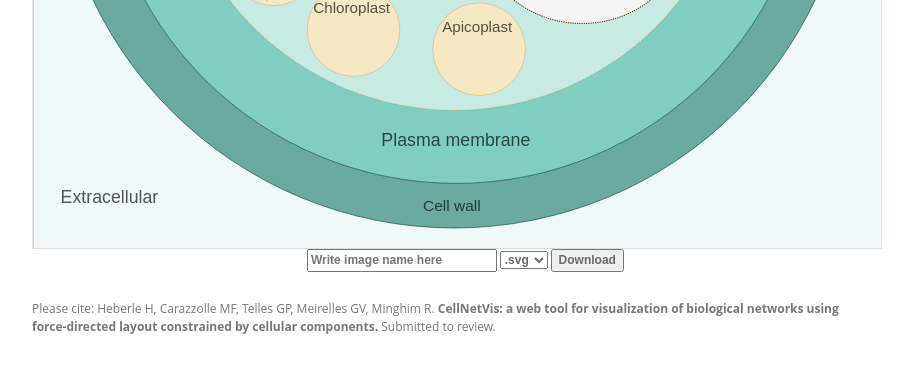
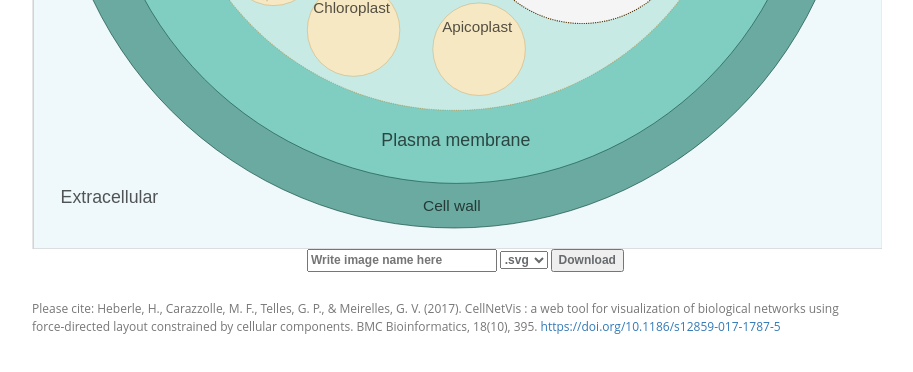
Before and after one commit to heberleh/cellnetvis, a plain HTML site: page web/index.html in a window 1280 px wide. Shown: the part 673-1045 px from the top of the page, without its empty margins (333-1246 px from the left). Drawn offline with nearby package versions, Linux system fonts and the light colour scheme.

Commit message:
updating citation

```diff
--- a/web/index.html
+++ b/web/index.html
@@ -614,9 +614,9 @@ Those that have employed the tool CellNetVis should mention:
                 <footer class="footer">
                         <br>
                         <p class="text-muted">Please cite:
-                            Heberle H, Carazzolle MF, Telles GP, Meirelles GV, Minghim R.
-                            <b>CellNetVis: a web tool for visualization of biological networks using force-directed layout constrained by cellular components.</b>
-                            Submitted to review.
+                            Heberle, H., Carazzolle, M. F., Telles, G. P., & Meirelles, G. V. (2017).
+                            CellNetVis : a web tool for visualization of biological networks using force-directed layout constrained by cellular components.
+                            BMC Bioinformatics, 18(10), 395. <a target="_blank" href="https://doi.org/10.1186/s12859-017-1787-5">https://doi.org/10.1186/s12859-017-1787-5</a>
                         </p>
 
                 </footer>
```
